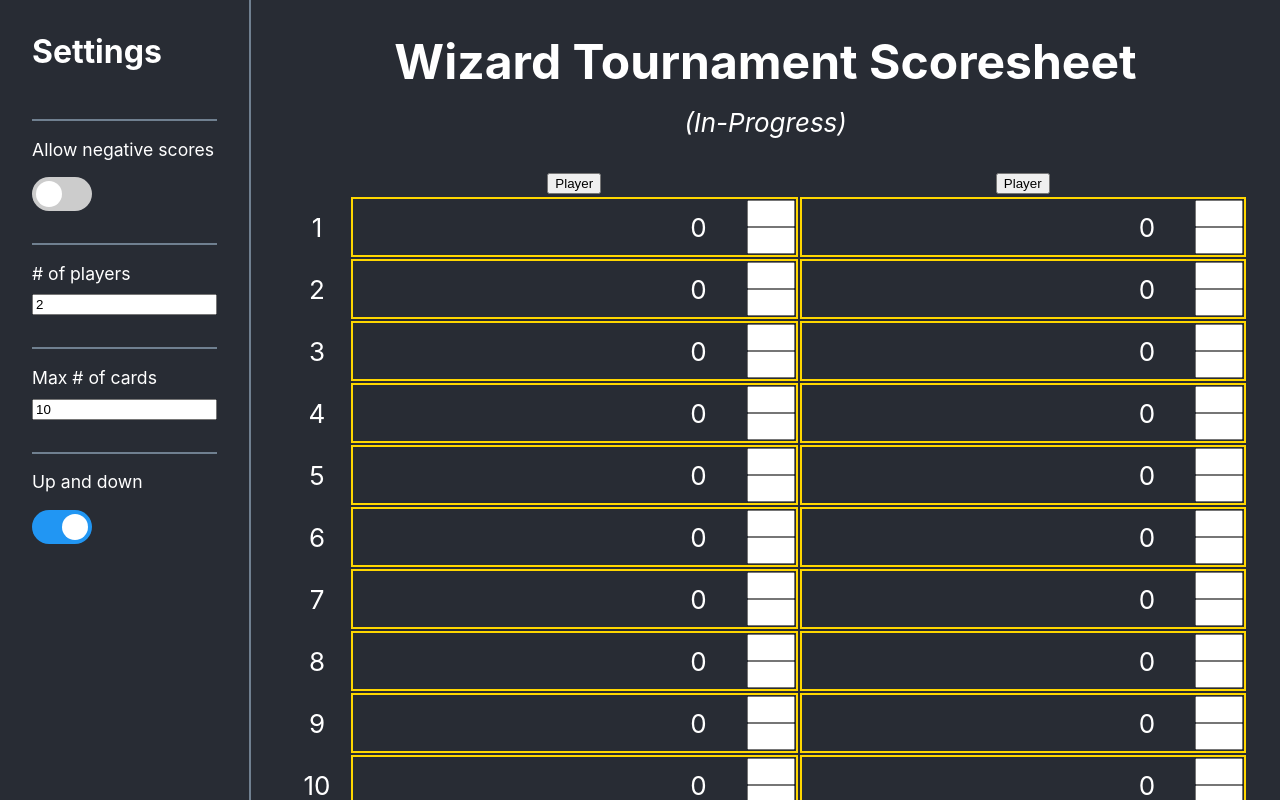
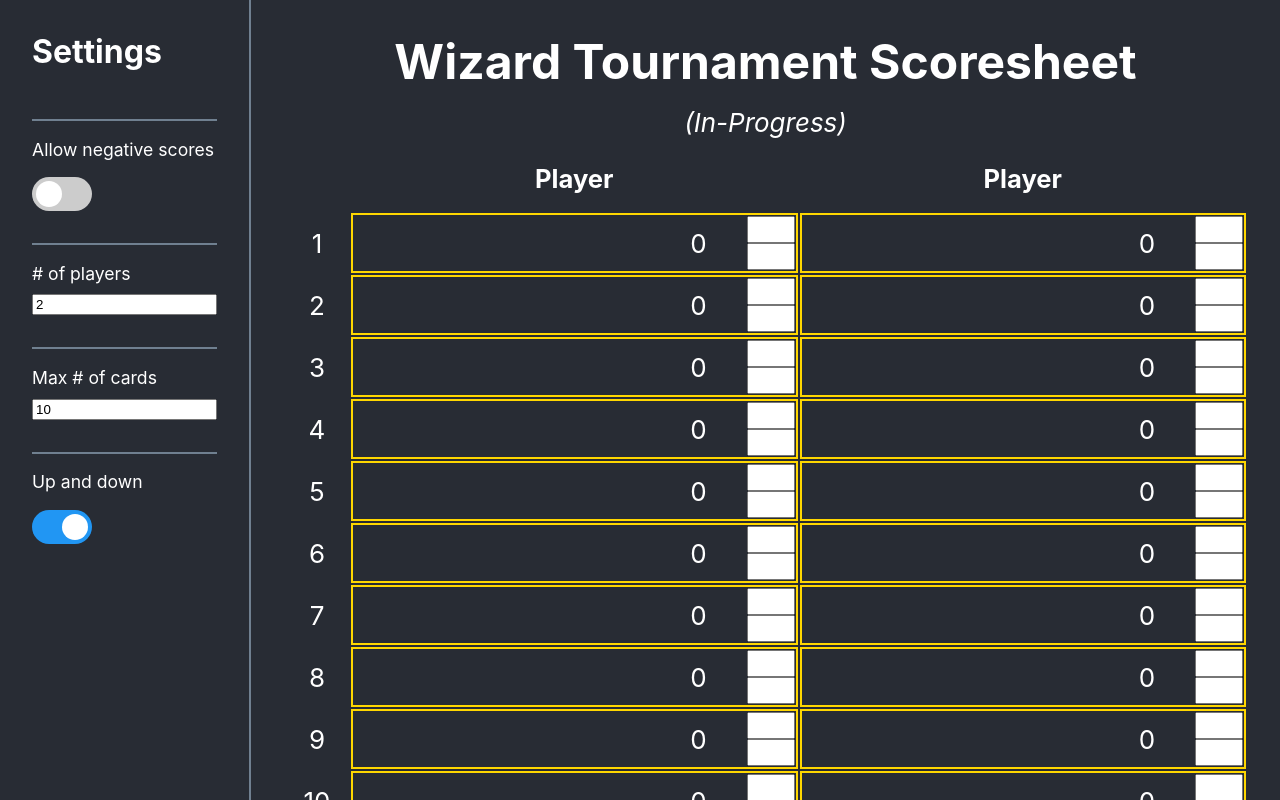
Before and after one commit to ZecRepublic/Wizard-Tournament-Scoresheet, a React (Create React App) app: page / in a window 1280 px wide. Shown: the top 800 px of the page. Built offline with nearby package versions, Linux system fonts and the light colour scheme.

Commit message:
Added name-changing support

```diff
--- a/src/App.css
+++ b/src/App.css
@@ -42,6 +42,44 @@ header p {
 
 #ScoreSheet tr:first-child td:first-child {
   width: 4rem;
+}
+
+#ScoreSheet th label {
+  margin-bottom: 1rem;
+  position: relative;
+
+}
+
+#ScoreSheet th label input {
+  opacity: 0;
+  font-size: 1.6rem;
+  font-weight: bold;
+  background-color: rgba(0 0 0 / 0);
+  border: none;
+  padding: 0;
+  color: white;
+  position: absolute;
+  top: 0;
+  left: 0;
+  transform: translateX(-50%);
+  text-align: center;
+  padding-top: 2px;
+}
+
+#ScoreSheet th label h2 {
+  opacity: 1;
+  margin: 0;
+  font-size: 1.6rem;
+  padding-bottom: 1rem;
+}
+
+#ScoreSheet th label:focus-within input {
+  opacity: 1;
+  border-color: gold;
+}
+
+#ScoreSheet th label:focus-within h2 {
+  opacity: 0;
 }
 
 .Score {
--- a/src/App.js
+++ b/src/App.js
@@ -22,7 +22,6 @@ export default class App extends React.Component {
     this.addPlayer = this.addPlayer.bind(this)
     this.removePlayer = this.removePlayer.bind(this)
     this.toggleNegativeScores = this.toggleNegativeScores.bind(this);
-    this.updatePlayerName = this.updatePlayerName.bind(this);
     this.updatePlayerCount = this.updatePlayerCount.bind(this)
     this.updatePlayerCount = this.updatePlayerCount.bind(this)
     this.updateMaxCards = this.updateMaxCards.bind(this)
@@ -59,17 +58,6 @@ export default class App extends React.Component {
     // this.setState({numberOfPlayers: event.target.value})
   }
 
-  updatePlayerName(player, name) {
-    let playersList = [...this.state.players]
-    let index = playersList.indexOf(player)
-    let modifiedPlayer = {
-      ...playersList[index],
-      name: name
-    }
-    playersList[index] = modifiedPlayer
-    this.setState({ players: playersList })
-  }
-
   // Used on this.players
   updatePlayerScore(player) {
     let playersList = [...this.state.players]
@@ -86,9 +74,9 @@ export default class App extends React.Component {
     this.setState({ upAndDown: !this.state.upAndDown })
   }
 
-  updatePlayer(playerIndex, player) {
+  updatePlayer(playerIndex, modifiedPlayer) {
     let playerList = [...this.state.players]
-    playerList[playerIndex] = player
+    playerList[playerIndex] = modifiedPlayer
     this.setState({ playerList: playerList })
   }
 
@@ -111,7 +99,6 @@ export default class App extends React.Component {
         <ScoreSheet
           allowNegativeScores={this.state.allowNegativeScores}
           players={this.state.players}
-          updatePlayerName={this.updatePlayerName}
           maxCards={this.state.maxCards}
           upAndDown={this.state.upAndDown}
           numRounds={this.state.numRounds}
--- a/src/components/scoring/ScoreHeading.js
+++ b/src/components/scoring/ScoreHeading.js
@@ -1,11 +1,25 @@
 import React, { Component } from 'react'
 
 export default class ScoreHeading extends Component {
+  constructor(props) {
+    super(props)
+
+    this.updatePlayerName = this.updatePlayerName.bind(this)
+  }
+
+  updatePlayerName(event) {
+    let modifiedPlayer = this.props.player
+    modifiedPlayer.name = event.target.value
+    this.props.updatePlayer(this.props.index, modifiedPlayer)
+  }
 
   render() {
     return (
       <th>
-        <button onClick={() => this.props.updatePlayerName(this.props.player, 'Harry')}>{this.props.player.name}</button>
+        <label htmlFor={"headerCell_" + this.props.index.toString()}>
+          <h2>{this.props.player.name}</h2>
+          <input id={"headerCell_" + this.props.index.toString()} name={"headerCell_" + this.props.index.toString()} type="text" onChange={this.updatePlayerName}></input>
+        </label>
       </th>
     )
   }
--- a/src/components/scoring/ScoreSheet.js
+++ b/src/components/scoring/ScoreSheet.js
@@ -9,14 +9,13 @@ export default class ScoreSheet extends Component {
     for (let i = 0; i < this.props.numRounds; i++) {
       this.rows.push(i)
     }
-    console.log(this.props.players)
     return (
       <table id="ScoreSheet">
         <tbody>
           <tr>
             <td></td>
             {this.props.players.map((player, index) =>
-              <ScoreHeading key={index} player={player} updatePlayerName={this.props.updatePlayerName}/>
+              <ScoreHeading key={index} index={index} player={player} updatePlayer={this.props.updatePlayer}/>
             )}
           </tr>
           {this.rows.map((row) =>
```
